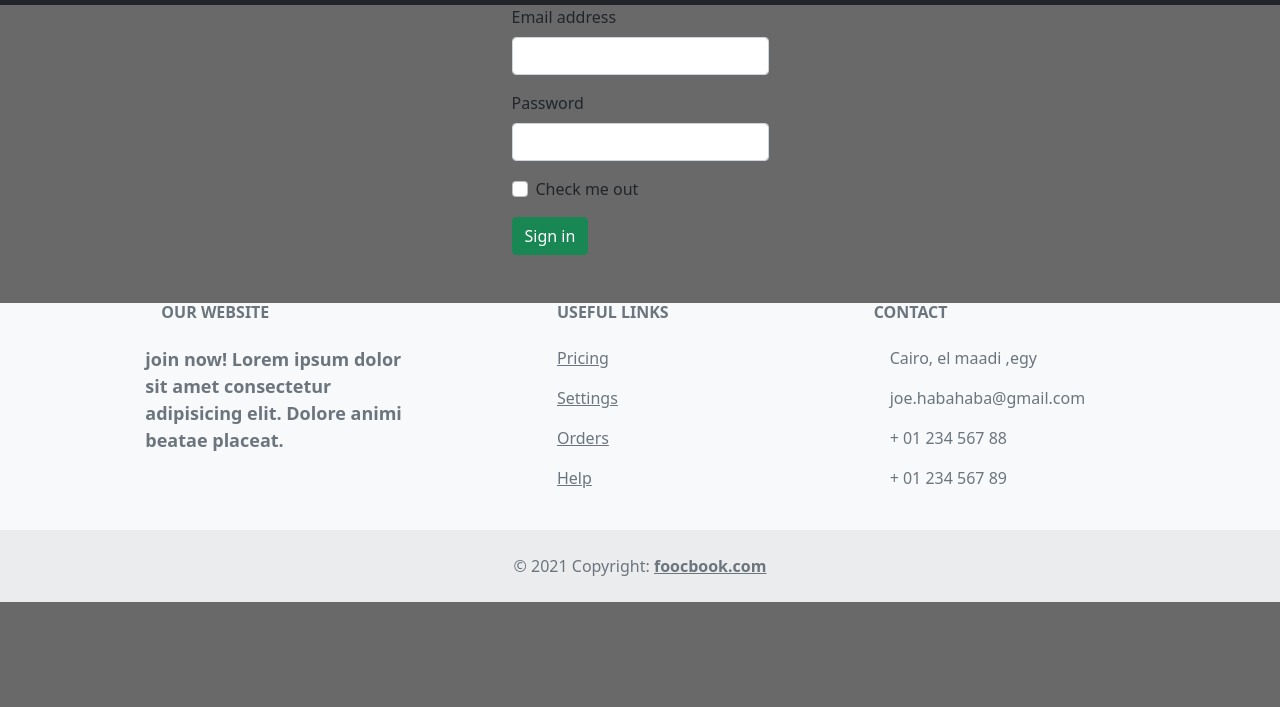
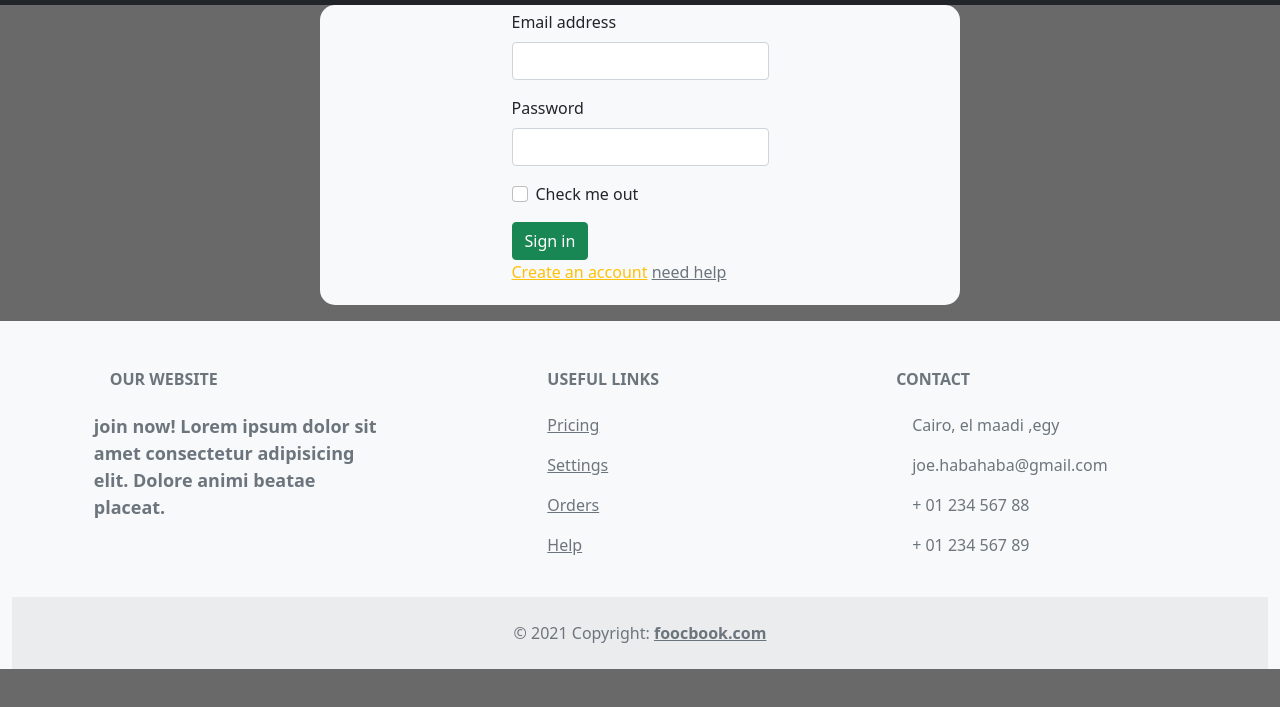
Before and after one commit to JoeDDenn/Internet-tech-Course-project, a plain HTML site: page front_end/index.html in a window 1280 px wide. Shown: the part 51-758 px from the top of the page. Drawn offline with nearby package versions, Linux system fonts and the light colour scheme.

Commit message:
design cleanup

```diff
--- a/front_end/index.html
+++ b/front_end/index.html
@@ -14,6 +14,7 @@
 
 <body style="background-color: dimgray; ">
 
+    <!--NavBar-->
     <nav class="navbar navbar-expand-lg navbar-dark bg-dark ">
         <div class="container-fluid">
             <a class="navbar-brand text-secondary" href="#">website template</a>
@@ -34,9 +35,12 @@
         </div>
     </nav>
 
-    <div class="mb-3" style="display: flex; justify-content: center;">
 
-        <form >
+    <!--Sign In Box-->
+    <div class="bg-light"
+        style="margin: auto; border-radius: 15px; padding: 5px; max-width: 40em; display: flex; justify-content: center;">
+        <div class="mb-3">
+            <form>
                 <div class="mb-3">
                     <label for="exampleInputEmail1" class="form-label">Email address</label>
                     <input type="email" class="form-control" id="exampleInputEmail1" aria-describedby="emailHelp">
@@ -52,41 +56,18 @@
                 </div>
                 <button type="button" class="btn btn-success">Sign in</button>
             </form>
-
+            <a class="text-warning" href="#">Create an account</a>
+            <a class="text-secondary" href="#">need help</a>
+        </div>
     </div>
 
 
 
-
-
-
-
-
-
-
-
-
-
-
-
-
-
-
-
-
-
-
-
-
-
-
-
-
-
     <!-- Footer -->
-<footer class="text-center text-lg-start bg-light text-muted">
+    <footer class="container-fluid text-center text-lg-start bg-light text-muted"
+        style="margin-top: 1em; padding-top: .05em;">
         <section class="">
-      <div class="container text-center text-md-start mt-5">
+            <div class="container-fluid text-center text-md-start mt-5">
                 <!-- Grid row -->
                 <div class="row mt-3">
                     <!-- Grid column -->
@@ -96,7 +77,8 @@
                             <i class="fas fa-gem me-3"></i>our website
                         </h6>
                         <p>
-             <strong style="font-size: large ; ">join now! Lorem ipsum dolor sit amet consectetur adipisicing elit. Dolore animi beatae placeat.</strong>
+                            <strong style="font-size: large ; ">join now! Lorem ipsum dolor sit amet consectetur
+                                adipisicing elit. Dolore animi beatae placeat.</strong>
                         </p>
                     </div>
 
@@ -148,7 +130,6 @@
         </div>
         <!-- Copyright -->
     </footer>
-  <!-- Footer -->
 
 
 
```
Lines whose indentation alone changed are shown as unchanged.
